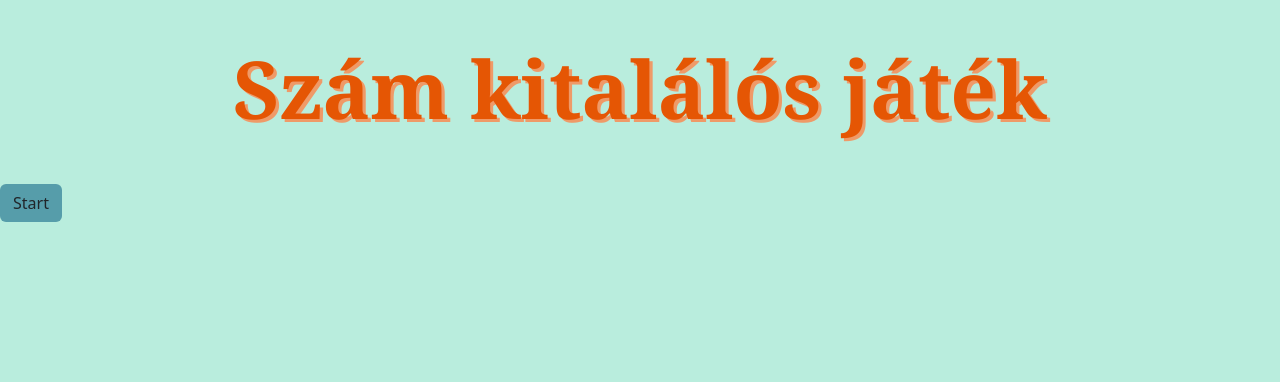
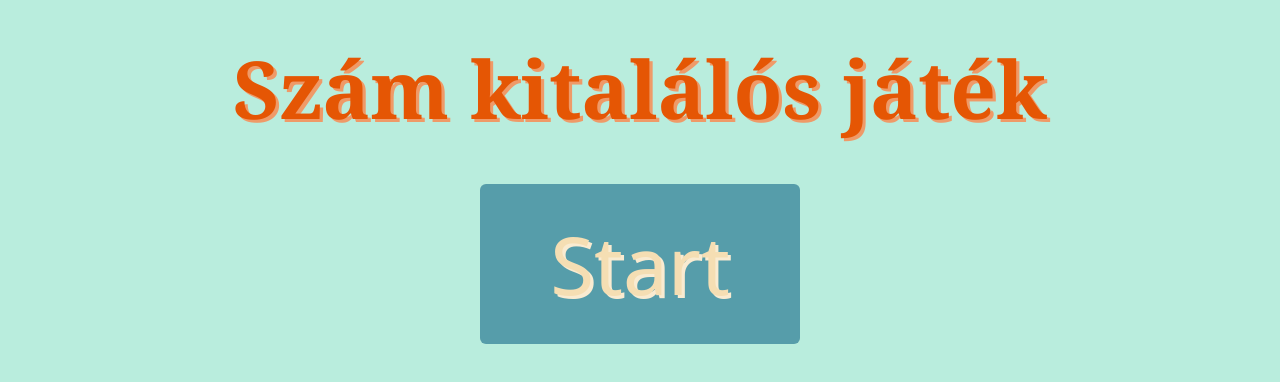
Before and after one commit to redfrog66/miniproject, a plain HTML site: page website/index.html in a window 1280 px wide. Drawn offline with nearby package versions, Linux system fonts and the light colour scheme.

Commit message:
Start gomb elkészítve

```diff
--- a/website/index.html
+++ b/website/index.html
@@ -16,8 +16,8 @@
                 Szám kitalálós játék
             </h1>
         </div>
-        <div>
-            <button type="button" class="btn btn-custom">Start</button>
+        <div class="text-center">
+            <button type="button" class="btn btn-custom text-center">Start</button>
         </div>
         <div>
 
--- a/website/stylesheet.css
+++ b/website/stylesheet.css
@@ -14,4 +14,12 @@
 }
 .btn-custom{
     background-color: #569DAA;
+    width: 25vw;
+    height: 20vh;
+    font-size: 10vh;
+    color: #f5deb3;
+    text-shadow: 0.4vh 0.2vw #f9ebd1;
 }
+.btn-custom:hover{
+    background-color: #569DAA;
+}
```
